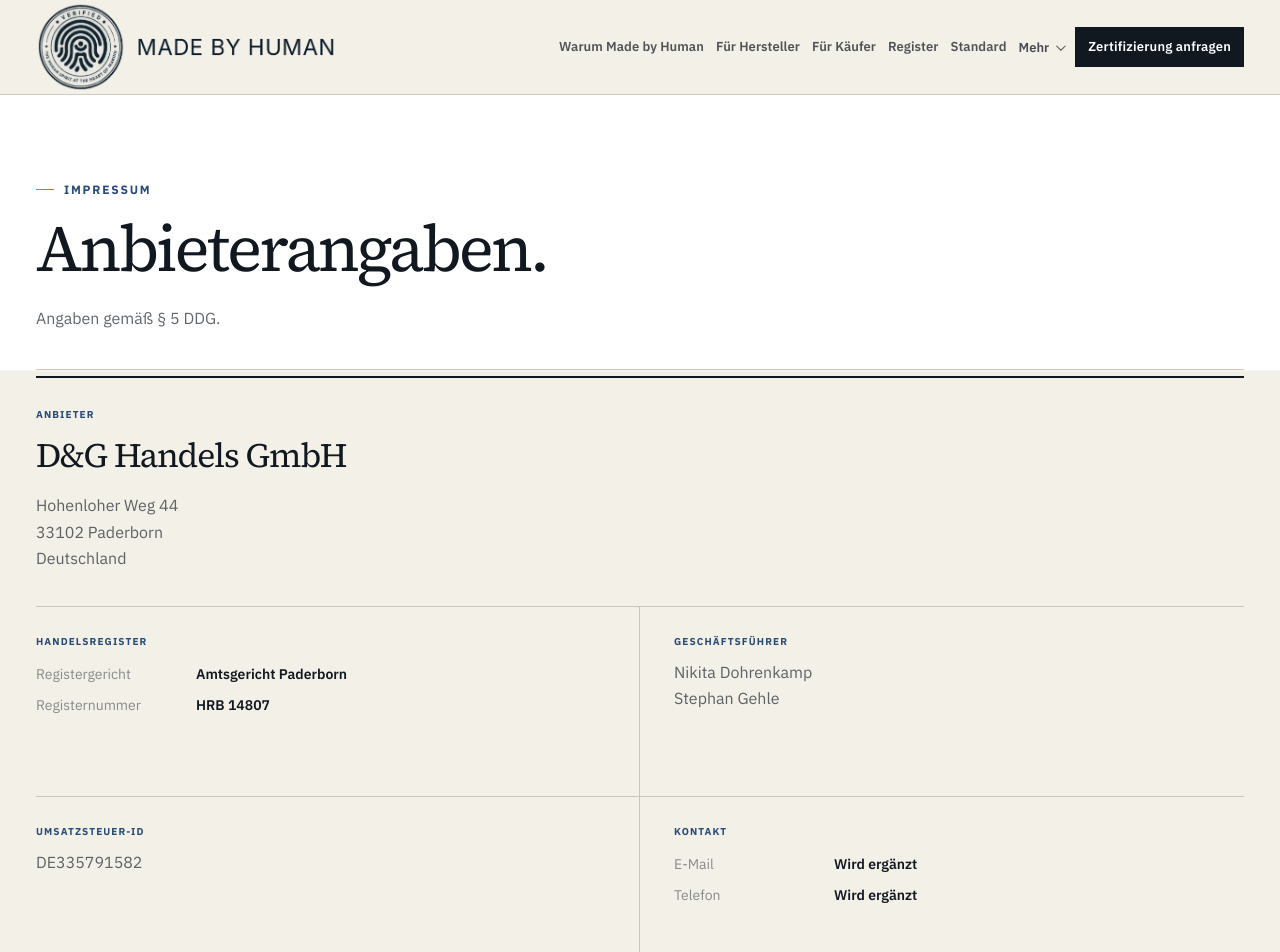
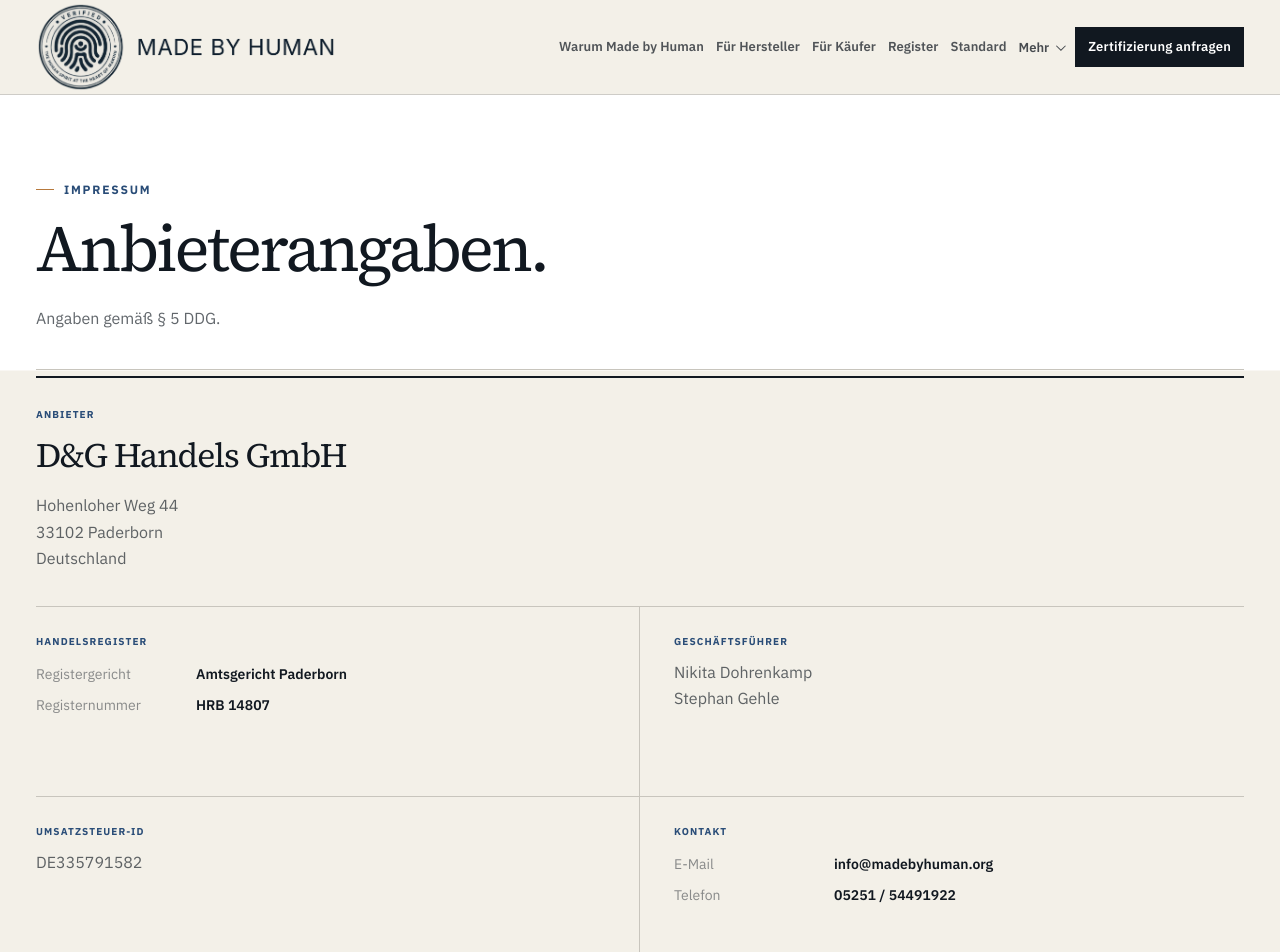
Before and after one commit to dennis-glaser-coder/human-certification-web, a Next.js app: page /impressum in a window 1280 px wide. Shown: the top 952 px of the page. Built offline with nearby package versions, Linux system fonts and the light colour scheme; no server answers.

Commit message:
Add impressum contact details

```diff
--- a/src/app/impressum/page.js
+++ b/src/app/impressum/page.js
@@ -64,8 +64,8 @@ export default function ImpressumPage() {
           <article>
             <span>KONTAKT</span>
             <dl>
-              <div><dt>E-Mail</dt><dd>Wird ergänzt</dd></div>
-              <div><dt>Telefon</dt><dd>Wird ergänzt</dd></div>
+              <div><dt>E-Mail</dt><dd>info@madebyhuman.org</dd></div>
+              <div><dt>Telefon</dt><dd>05251 / 54491922</dd></div>
             </dl>
           </article>
 
```
